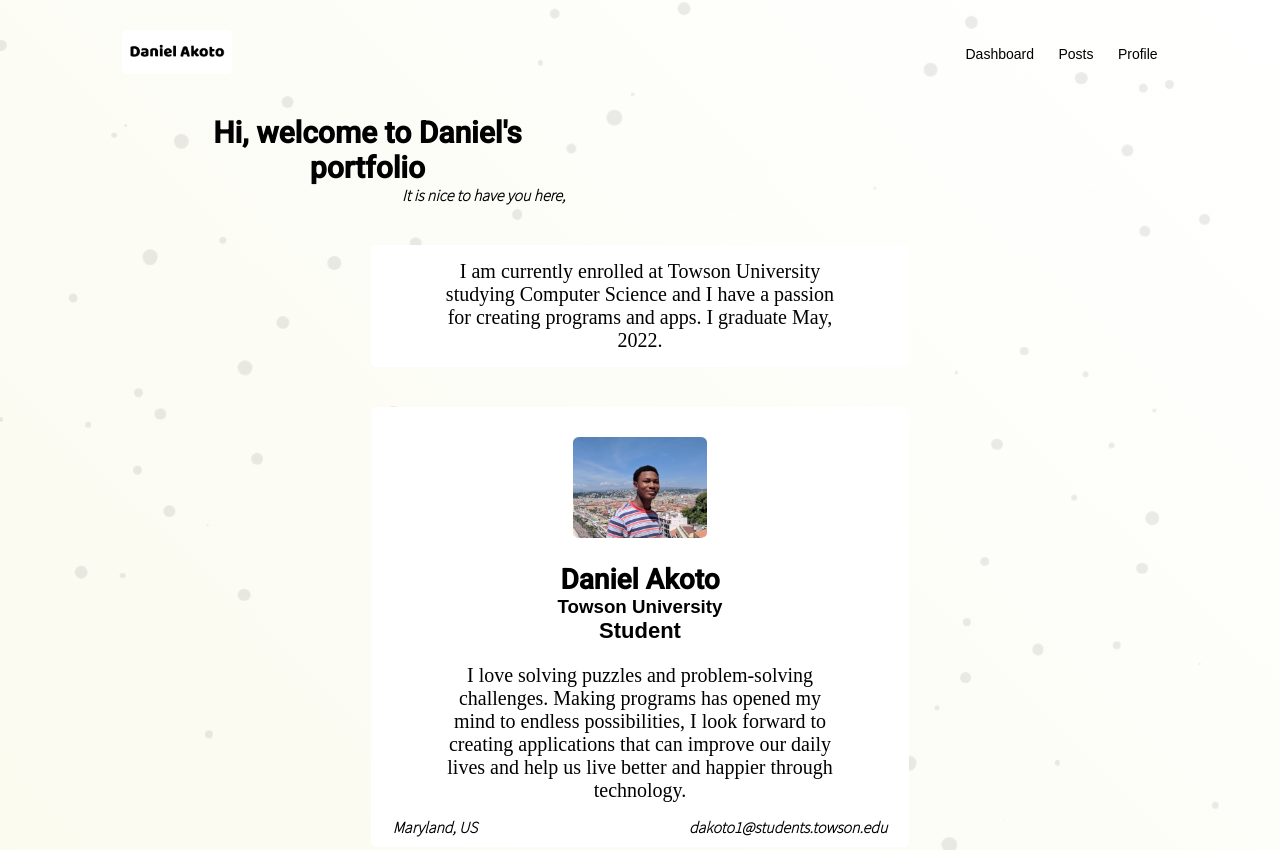
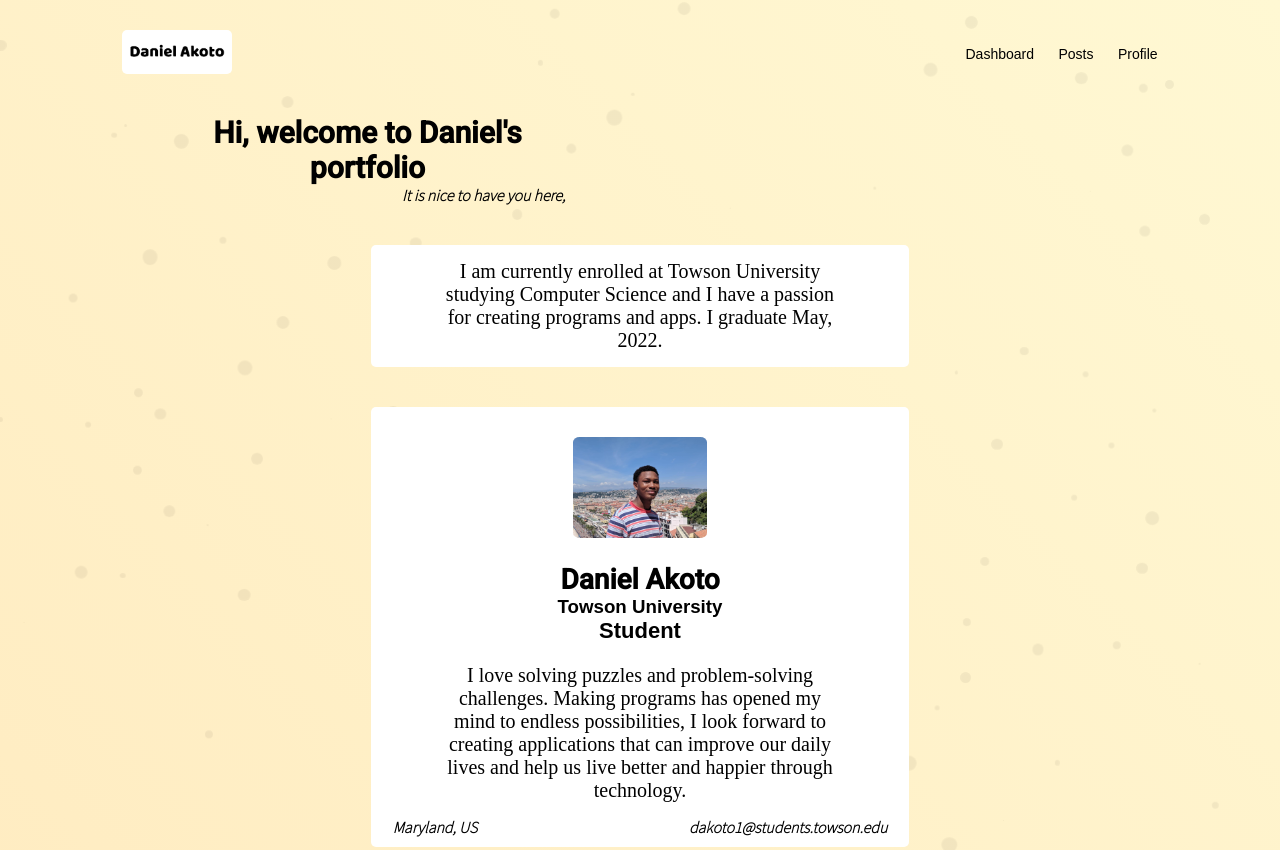
Before and after one commit to danielakoto/MyPortfolio, a website with bundled scripts: page frontend/index.html in a window 1280 px wide. Shown: the top 850 px of the page. Built offline with nearby package versions, Linux system fonts and the light colour scheme.

Commit message:
almost done app

```diff
--- a/frontend/static/css/style.css
+++ b/frontend/static/css/style.css
@@ -6,7 +6,7 @@
 }
 
 body {
-    background: linear-gradient(45deg, beige, rgb(255, 255, 255));
+    background: linear-gradient(45deg, rgb(255, 222, 173), rgb(255, 248, 211));
 }
 
 .navHeader {
@@ -98,7 +98,7 @@ p {
 .ball {
     position: fixed;
     border-radius: 100%;
-    opacity: 0.08;
+    opacity: 0.05;
     z-index: -1;
   }
 
```
Also changed, not shown: 1 other file.
